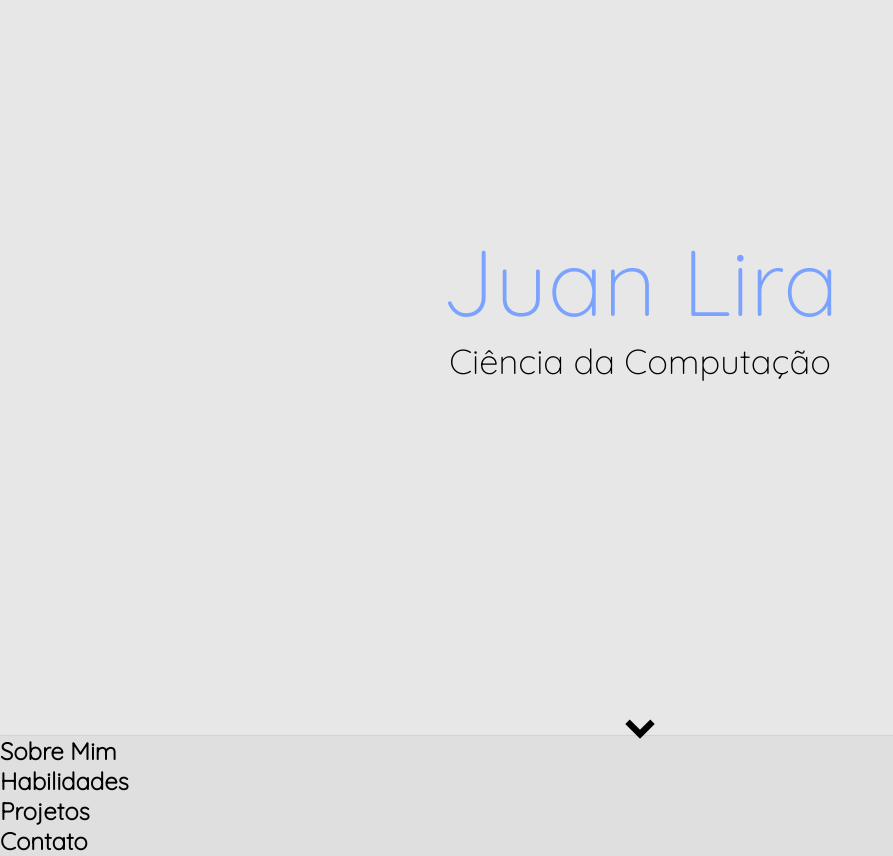
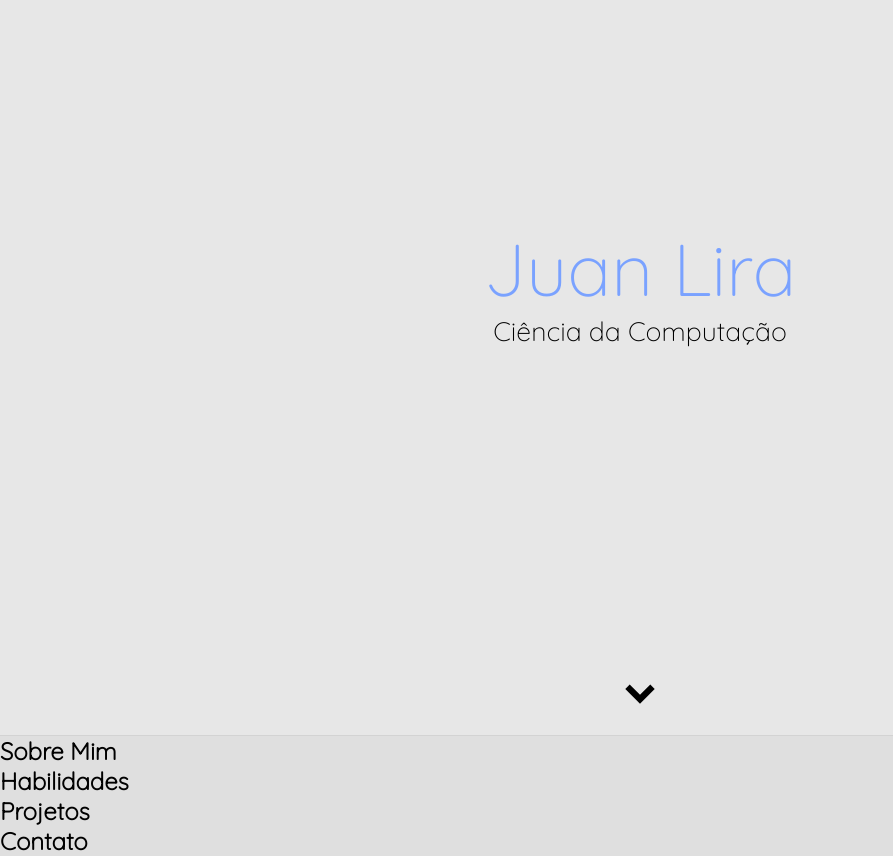
Before and after one commit to JuanLiraEst/JuanLira, a plain HTML site: page index.html in a window 1280 px wide. Shown: the part 77-933 px from the top of the page, without its empty margins (0-893 px from the left). Drawn offline with Linux system fonts and the light colour scheme.

Commit message:
Update estilo.css

```diff
--- a/css/estilo.css
+++ b/css/estilo.css
@@ -50,10 +50,10 @@ body{background-color: rgb(223, 223, 223);font-family:'Quicksand', sans-serif;}
 #juan{
     color:rgb(122, 162, 255);
     margin-top:30vh;
-    font-size:70pt;
+    font-size:55pt;
 }
 #cc{
-    font-size:26pt;
+    font-size:20pt;
 }
 #juan, #cc{
     font-weight:normal;
```
